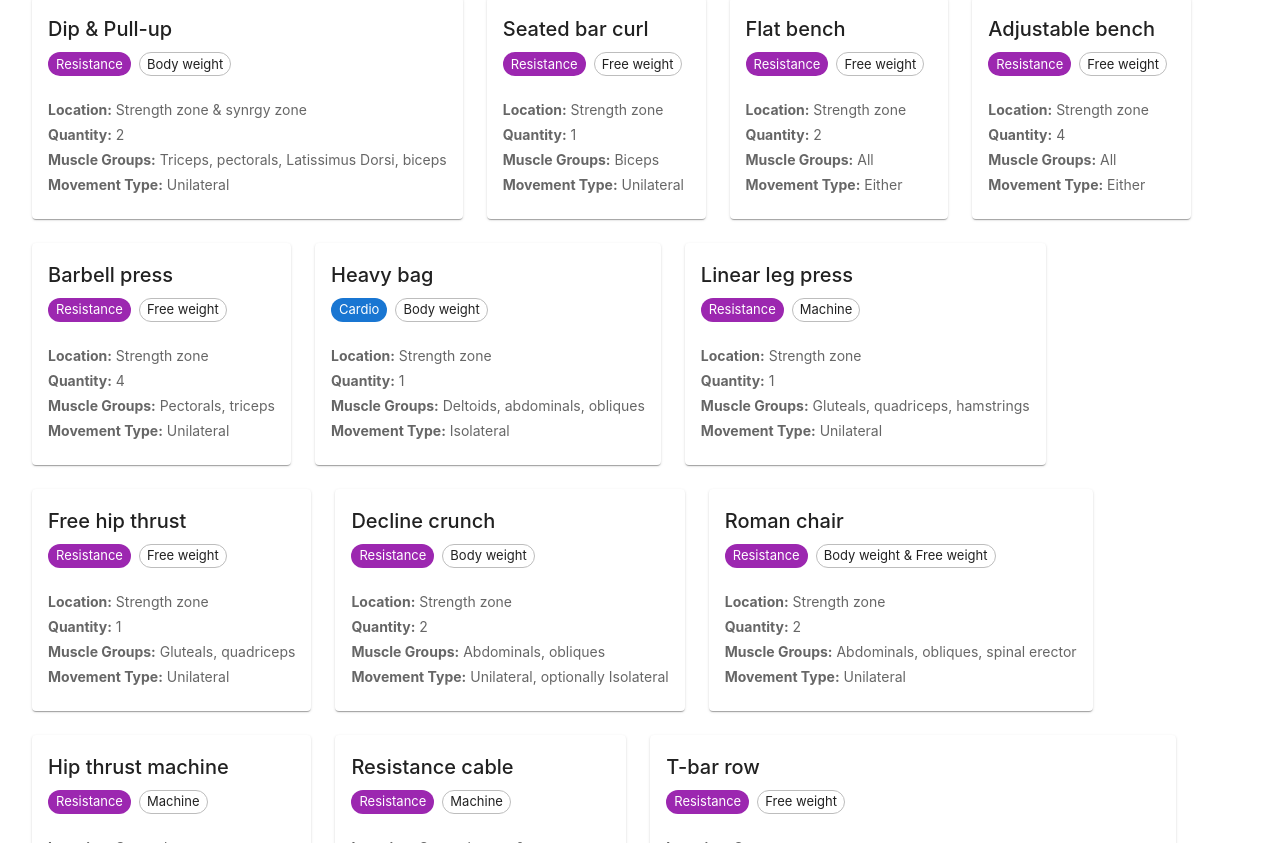
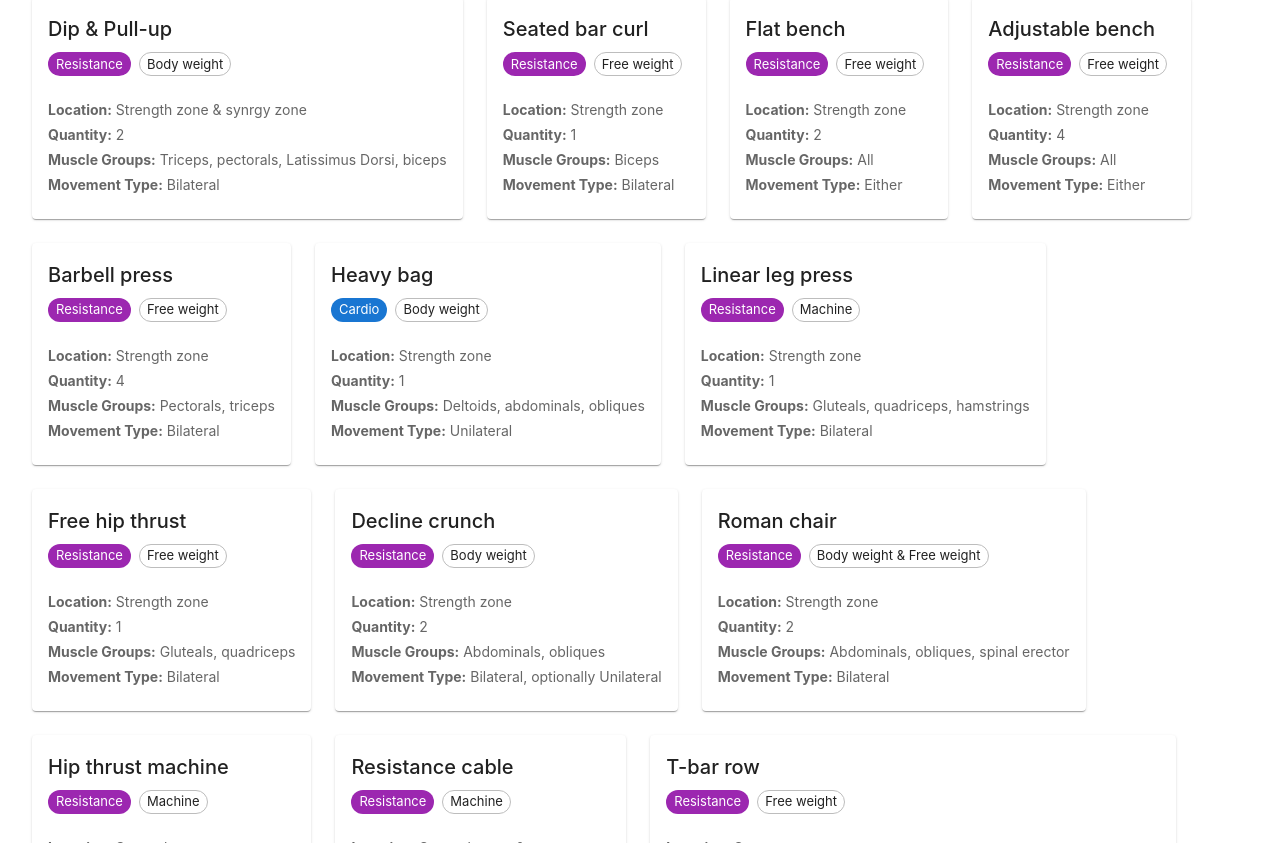
Before and after one commit to sveld03/cs35l_project, a React (Create React App) app in the folder healthyonthehill/: page /gym/all-machines in a window 1280 px wide. Shown: the part 1197-2040 px from the top of the page. Built offline with nearby package versions, Linux system fonts and the light colour scheme.

Commit message:
fix isolateral/bilateral/unilateral terminology

```diff
--- a/healthyonthehill/src/data/gym_database.machines.json
+++ b/healthyonthehill/src/data/gym_database.machines.json
@@ -9,7 +9,7 @@
   "Cardio or resistance?": "Resistance",
   "Muscle Groups": "Trapezius, Rhomboids, Posterior Deltoid, Latissimus Dorsi",
   "Free weight, body weight, or machine?": "Machine",
-  "Isolateral or unilateral?": "Unilateral, optionally isolateral"
+  "Unilateral or Bilateral?": "Bilateral, optionally Unilateral"
 },
 {
   "_id": {
@@ -22,7 +22,7 @@
   "Cardio or resistance?": "Cardio",
   "Muscle Groups": "Gluteals, quadriceps, hamstrings, calves",
   "Free weight, body weight, or machine?": "Machine",
-  "Isolateral or unilateral?": "Isolateral"
+  "Unilateral or Bilateral?": "Unilateral"
 },
 {
   "_id": {
@@ -35,7 +35,7 @@
   "Cardio or resistance?": "Cardio",
   "Muscle Groups": "Gluteals, quadriceps, hamstrings, calves",
   "Free weight, body weight, or machine?": "Machine",
-  "Isolateral or unilateral?": "Isolateral"
+  "Unilateral or Bilateral?": "Unilateral"
 },
 {
   "_id": {
@@ -48,7 +48,7 @@
   "Cardio or resistance?": "Cardio",
   "Muscle Groups": "Gluteals, quadriceps, hamstrings, calves",
   "Free weight, body weight, or machine?": "Machine ",
-  "Isolateral or unilateral?": "Isolateral"
+  "Unilateral or Bilateral?": "Unilateral"
 },
 {
   "_id": {
@@ -61,7 +61,7 @@
   "Cardio or resistance?": "Cardio",
   "Muscle Groups": "Gluteals, quadriceps, hamstrings, calves",
   "Free weight, body weight, or machine?": "Machine",
-  "Isolateral or unilateral?": "Isolateral"
+  "Unilateral or Bilateral?": "Unilateral"
 },
 {
   "_id": {
@@ -74,7 +74,7 @@
   "Cardio or resistance?": "Cardio",
   "Muscle Groups": "Gluteals, quadriceps, hamstrings, calves",
   "Free weight, body weight, or machine?": "Machine",
-  "Isolateral or unilateral?": "Isolateral"
+  "Unilateral or Bilateral?": "Unilateral"
 },
 {
   "_id": {
@@ -87,7 +87,7 @@
   "Cardio or resistance?": "Cardio",
   "Muscle Groups": "Trapezius, Rhomboids, Posterior Deltoid, Latissimus Dorsi",
   "Free weight, body weight, or machine?": "Machine",
-  "Isolateral or unilateral?": "Unilateral"
+  "Unilateral or Bilateral?": "Bilateral"
 },
 {
   "_id": {
@@ -100,7 +100,7 @@
   "Cardio or resistance?": "Resistance",
   "Muscle Groups": "Gluteals, quadriceps, hamstrings",
   "Free weight, body weight, or machine?": "Free weight",
-  "Isolateral or unilateral?": "Unilateral"
+  "Unilateral or Bilateral?": "Bilateral"
 },
 {
   "_id": {
@@ -113,7 +113,7 @@
   "Cardio or resistance?": "Resistance",
   "Muscle Groups": "Triceps, pectorals, Latissimus Dorsi, biceps",
   "Free weight, body weight, or machine?": "Body weight",
-  "Isolateral or unilateral?": "Unilateral"
+  "Unilateral or Bilateral?": "Bilateral"
 },
 {
   "_id": {
@@ -126,7 +126,7 @@
   "Cardio or resistance?": "Resistance",
   "Muscle Groups": "Biceps",
   "Free weight, body weight, or machine?": "Free weight",
-  "Isolateral or unilateral?": "Unilateral"
+  "Unilateral or Bilateral?": "Bilateral"
 },
 {
   "_id": {
@@ -139,7 +139,7 @@
   "Cardio or resistance?": "Resistance",
   "Muscle Groups": "All",
   "Free weight, body weight, or machine?": "Free weight",
-  "Isolateral or unilateral?": "Either"
+  "Unilateral or Bilateral?": "Either"
 },
 {
   "_id": {
@@ -152,7 +152,7 @@
   "Cardio or resistance?": "Resistance",
   "Muscle Groups": "All",
   "Free weight, body weight, or machine?": "Free weight",
-  "Isolateral or unilateral?": "Either"
+  "Unilateral or Bilateral?": "Either"
 },
 {
   "_id": {
@@ -165,7 +165,7 @@
   "Cardio or resistance?": "Resistance ",
   "Muscle Groups": "Pectorals, triceps",
   "Free weight, body weight, or machine?": "Free weight",
-  "Isolateral or unilateral?": "Unilateral"
+  "Unilateral or Bilateral?": "Bilateral"
 },
 {
   "_id": {
@@ -178,7 +178,7 @@
   "Cardio or resistance?": "Cardio",
   "Muscle Groups": "Deltoids, abdominals, obliques",
   "Free weight, body weight, or machine?": "Body weight",
-  "Isolateral or unilateral?": "Isolateral"
+  "Unilateral or Bilateral?": "Unilateral"
 },
 {
   "_id": {
@@ -191,7 +191,7 @@
   "Cardio or resistance?": "Resistance",
   "Muscle Groups": "Gluteals, quadriceps, hamstrings",
   "Free weight, body weight, or machine?": "Machine",
-  "Isolateral or unilateral?": "Unilateral"
+  "Unilateral or Bilateral?": "Bilateral"
 },
 {
   "_id": {
@@ -204,7 +204,7 @@
   "Cardio or resistance?": "Resistance ",
   "Muscle Groups": "Gluteals, quadriceps",
   "Free weight, body weight, or machine?": "Free weight",
-  "Isolateral or unilateral?": "Unilateral"
+  "Unilateral or Bilateral?": "Bilateral"
 },
 {
   "_id": {
@@ -217,7 +217,7 @@
   "Cardio or resistance?": "Resistance ",
   "Muscle Groups": "Abdominals, obliques",
   "Free weight, body weight, or machine?": "Body weight",
-  "Isolateral or unilateral?": "Unilateral, optionally Isolateral "
+  "Unilateral or Bilateral?": "Bilateral, optionally Unilateral "
 },
 {
   "_id": {
@@ -230,7 +230,7 @@
   "Cardio or resistance?": "Resistance ",
   "Muscle Groups": "Abdominals, obliques, spinal erector",
   "Free weight, body weight, or machine?": "Body weight & Free weight",
-  "Isolateral or unilateral?": "Unilateral"
+  "Unilateral or Bilateral?": "Bilateral"
 },
 {
   "_id": {
@@ -243,7 +243,7 @@
   "Cardio or resistance?": "Resistance ",
   "Muscle Groups": "Gluteals, quadriceps",
   "Free weight, body weight, or machine?": "Machine",
-  "Isolateral or unilateral?": "Unilateral"
+  "Unilateral or Bilateral?": "Bilateral"
 },
 {
   "_id": {
@@ -256,7 +256,7 @@
   "Cardio or resistance?": "Resistance ",
   "Muscle Groups": "All",
   "Free weight, body weight, or machine?": "Machine",
-  "Isolateral or unilateral?": "Either"
+  "Unilateral or Bilateral?": "Either"
 },
 {
   "_id": {
@@ -269,7 +269,7 @@
   "Cardio or resistance?": "Resistance ",
   "Muscle Groups": "Trapezius, Rhomboids, Posterior Deltoid, Latissimus Dorsi",
   "Free weight, body weight, or machine?": "Free weight",
-  "Isolateral or unilateral?": "Unilateral"
+  "Unilateral or Bilateral?": "Bilateral"
 },
 {
   "_id": {
@@ -282,7 +282,7 @@
   "Cardio or resistance?": "Resistance ",
   "Muscle Groups": "Latissimus Dorsi, biceps",
   "Free weight, body weight, or machine?": "Body weight",
-  "Isolateral or unilateral?": "Unilateral"
+  "Unilateral or Bilateral?": "Bilateral"
 },
 {
   "_id": {
@@ -295,7 +295,7 @@
   "Cardio or resistance?": "Resistance ",
   "Muscle Groups": "Latissimus Dorsi, biceps",
   "Free weight, body weight, or machine?": "Machine",
-  "Isolateral or unilateral?": "Unilateral"
+  "Unilateral or Bilateral?": "Bilateral"
 },
 {
   "_id": {
@@ -308,7 +308,7 @@
   "Cardio or resistance?": "Resistance ",
   "Muscle Groups": "Gluteals, quadriceps, hamstrings",
   "Free weight, body weight, or machine?": "Machine",
-  "Isolateral or unilateral?": "Unilateral"
+  "Unilateral or Bilateral?": "Bilateral"
 },
 {
   "_id": {
@@ -321,7 +321,7 @@
   "Cardio or resistance?": "Resustance",
   "Muscle Groups": "Calves",
   "Free weight, body weight, or machine?": "Machine",
-  "Isolateral or unilateral?": "Unilateral, optionally Isolateral "
+  "Unilateral or Bilateral?": "Bilateral, optionally Unilateral "
 },
 {
   "_id": {
@@ -334,7 +334,7 @@
   "Cardio or resistance?": "Resistance",
   "Muscle Groups": "Pectorals, anterior deltoid",
   "Free weight, body weight, or machine?": "Machine",
-  "Isolateral or unilateral?": "Unilateral, optionally Isolateral "
+  "Unilateral or Bilateral?": "Bilateral, optionally Unilateral "
 },
 {
   "_id": {
@@ -347,7 +347,7 @@
   "Cardio or resistance?": "Resistance",
   "Muscle Groups": "Pectorals, deltoids, Trapezius, Rhomboids",
   "Free weight, body weight, or machine?": "Machine",
-  "Isolateral or unilateral?": "Unilateral, optionally Isolateral "
+  "Unilateral or Bilateral?": "Bilateral, optionally Unilateral "
 },
 {
   "_id": {
@@ -360,7 +360,7 @@
   "Cardio or resistance?": "Resistance",
   "Muscle Groups": "Triceps",
   "Free weight, body weight, or machine?": "Machine",
-  "Isolateral or unilateral?": "Unilateral"
+  "Unilateral or Bilateral?": "Bilateral"
 },
 {
   "_id": {
@@ -373,7 +373,7 @@
   "Cardio or resistance?": "Resistance",
   "Muscle Groups": "Pectorals, anterior deltoid, triceps",
   "Free weight, body weight, or machine?": "Machine",
-  "Isolateral or unilateral?": "Unilateral"
+  "Unilateral or Bilateral?": "Bilateral"
 },
 {
   "_id": {
@@ -386,7 +386,7 @@
   "Cardio or resistance?": "Resistance",
   "Muscle Groups": "Deltoids, triceps",
   "Free weight, body weight, or machine?": "Machine",
-  "Isolateral or unilateral?": "Unilateral"
+  "Unilateral or Bilateral?": "Bilateral"
 },
 {
   "_id": {
@@ -399,7 +399,7 @@
   "Cardio or resistance?": "Resistance",
   "Muscle Groups": "Gluteals, hamstrings",
   "Free weight, body weight, or machine?": "Machine",
-  "Isolateral or unilateral?": "Isolateral"
+  "Unilateral or Bilateral?": "Unilateral"
 },
 {
   "_id": {
@@ -412,7 +412,7 @@
   "Cardio or resistance?": "Resistance",
   "Muscle Groups": "Trapezius, Rhomboids, Posterior Deltoid, Latissimus Dorsi",
   "Free weight, body weight, or machine?": "Machine",
-  "Isolateral or unilateral?": "Unilateral"
+  "Unilateral or Bilateral?": "Bilateral"
 },
 {
   "_id": {
@@ -425,7 +425,7 @@
   "Cardio or resistance?": "Resistance",
   "Muscle Groups": "Hamstrings",
   "Free weight, body weight, or machine?": "Machine",
-  "Isolateral or unilateral?": "Unilateral, optionally Isolateral "
+  "Unilateral or Bilateral?": "Bilateral, optionally Unilateral "
 },
 {
   "_id": {
@@ -438,7 +438,7 @@
   "Cardio or resistance?": "Resistance",
   "Muscle Groups": "Quadriceps",
   "Free weight, body weight, or machine?": "Machine",
-  "Isolateral or unilateral?": "Unilateral, optionally isolateral"
+  "Unilateral or Bilateral?": "Bilateral, optionally Unilateral"
 },
 {
   "_id": {
@@ -451,7 +451,7 @@
   "Cardio or resistance?": "Resistance",
   "Muscle Groups": "Triceps, pectorals, Latissimus Dorsi, biceps",
   "Free weight, body weight, or machine?": "Body weight",
-  "Isolateral or unilateral?": "Unilateral"
+  "Unilateral or Bilateral?": "Bilateral"
 },
 {
   "_id": {
@@ -464,7 +464,7 @@
   "Cardio or resistance?": "Resistance",
   "Muscle Groups": "Abdominals",
   "Free weight, body weight, or machine?": "Machine",
-  "Isolateral or unilateral?": "Unilateral"
+  "Unilateral or Bilateral?": "Bilateral"
 },
 {
   "_id": {
@@ -477,7 +477,7 @@
   "Cardio or resistance?": "Resistance",
   "Muscle Groups": "Spinal erector, gluteals",
   "Free weight, body weight, or machine?": "Machine",
-  "Isolateral or unilateral?": "Unilateral"
+  "Unilateral or Bilateral?": "Bilateral"
 },
 {
   "_id": {
@@ -490,5 +490,5 @@
   "Cardio or resistance?": "Resistance",
   "Muscle Groups": "Gluteals, hip adductors",
   "Free weight, body weight, or machine?": "Machine",
-  "Isolateral or unilateral?": "Unilateral"
+  "Unilateral or Bilateral?": "Bilateral"
 }]
--- a/healthyonthehill/src/pages/AllMachines.js
+++ b/healthyonthehill/src/pages/AllMachines.js
@@ -63,7 +63,7 @@ const AllMachines = () => {
                                 </Typography>
 
                                 <Typography variant="body2" color="text.secondary">
-                                    <strong>Movement Type:</strong> {machine["Isolateral or unilateral?"]}
+                                    <strong>Movement Type:</strong> {machine["Unilateral or Bilateral?"]}
                                 </Typography>
                             </CardContent>
                         </Card>
```
